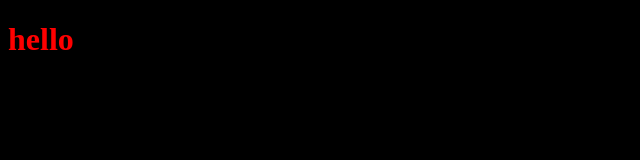
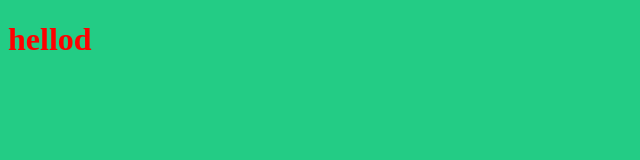
Before and after one commit to Marwankh0/myproject, a plain HTML site: page index.html in a window 1280 px wide. Shown: the whole page, without its empty margins (0-640 px from the left). Drawn offline with Linux system fonts and the light colour scheme.

Commit message:
Chaniging style

```diff
--- a/index.html
+++ b/index.html
@@ -7,7 +7,7 @@
     <link rel="stylesheet" href="style.css">
 </head>
 <body>
-<h1>hello</h1>
+<h1>hellod</h1>
   <script src="app.js"></script>
 </body>
 </html>
--- a/style.css
+++ b/style.css
@@ -3,5 +3,5 @@ h1{
 
 }
 body{
-    background-color: black;
+    background-color: rgb(35, 204, 133);
 }
```
